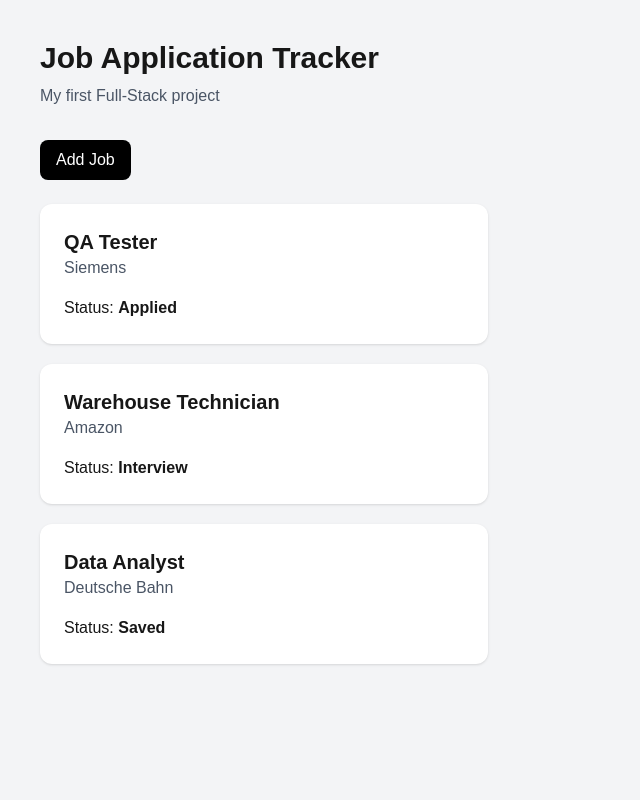
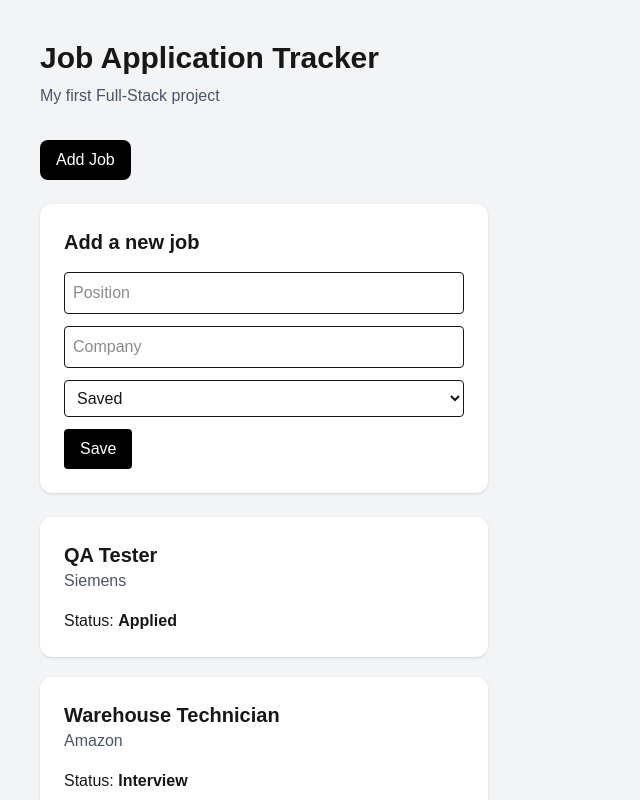
Before and after one commit to olena-tyshchenko/job-tracker, a Next.js app: page / in a window 1280 px wide. Both pictures are taken after a click on the button "Add Job". Shown: the top 800 px of the page, without its empty margins (0-640 px from the left). Built offline with nearby package versions, Linux system fonts and the light colour scheme.

Commit message:
Add job form and status selection

```diff
--- a/app/page.tsx
+++ b/app/page.tsx
@@ -1,6 +1,9 @@
+"use client";
+
+import { useState } from "react";
 import JobCard from "./JobCard";
 
-const jobs = [
+const initialJobs = [
   {
     id: 1,
     position: "QA Tester",
@@ -22,14 +25,80 @@ const jobs = [
 ];
 
 export default function Home() {
+  const [showForm, setShowForm] = useState(false);
+  const [position, setPosition] = useState("");
+  const [status, setStatus] = useState("Saved");
+  const [company, setCompany] = useState("");
+  const [jobs, setJobs] = useState(initialJobs);
+
+  function addJob() {
+    if (!position || !company) {
+      return;
+    }
+
+    const newJob = {
+      id: Date.now(),
+      position: position,
+      company: company,
+      status: status,
+    };
+
+    setJobs([...jobs, newJob]);
+    setPosition("");
+    setCompany("");
+    setStatus("Saved");
+    setShowForm(false);
+  }
+
   return (
     <main className="min-h-screen bg-gray-100 p-10">
       <h1 className="mb-2 text-3xl font-bold">Job Application Tracker</h1>
 
       <p className="mb-8 text-gray-600">My first Full-Stack project</p>
-      <button className="mb-6 rounded-lg bg-black px-4 py-2 text-white">
+
+      <button
+        onClick={() => setShowForm(true)}
+        className="mb-6 rounded-lg bg-black px-4 py-2 text-white"
+      >
         Add Job
       </button>
+
+      {showForm && (
+        <div className="mb-6 max-w-md rounded-xl bg-white p-6 shadow">
+          <h2 className="mb-4 text-xl font-semibold">Add a new job</h2>
+
+          <input
+            value={position}
+            onChange={(event) => setPosition(event.target.value)}
+            className="mb-3 w-full rounded border p-2"
+            placeholder="Position"
+          />
+
+          <input
+            value={company}
+            onChange={(event) => setCompany(event.target.value)}
+            className="mb-3 w-full rounded border p-2"
+            placeholder="Company"
+          />
+          <select
+            value={status}
+            onChange={(event) => setStatus(event.target.value)}
+            className="mb-3 w-full rounded border p-2"
+          >
+            <option value="Saved">Saved</option>
+            <option value="Applied">Applied</option>
+            <option value="Interview">Interview</option>
+            <option value="Offer">Offer</option>
+            <option value="Rejected">Rejected</option>
+          </select>
+          <button
+            onClick={addJob}
+            className="rounded bg-black px-4 py-2 text-white"
+          >
+            Save
+          </button>
+        </div>
+      )}
 
       <div className="space-y-5">
         {jobs.map((job) => (
```
